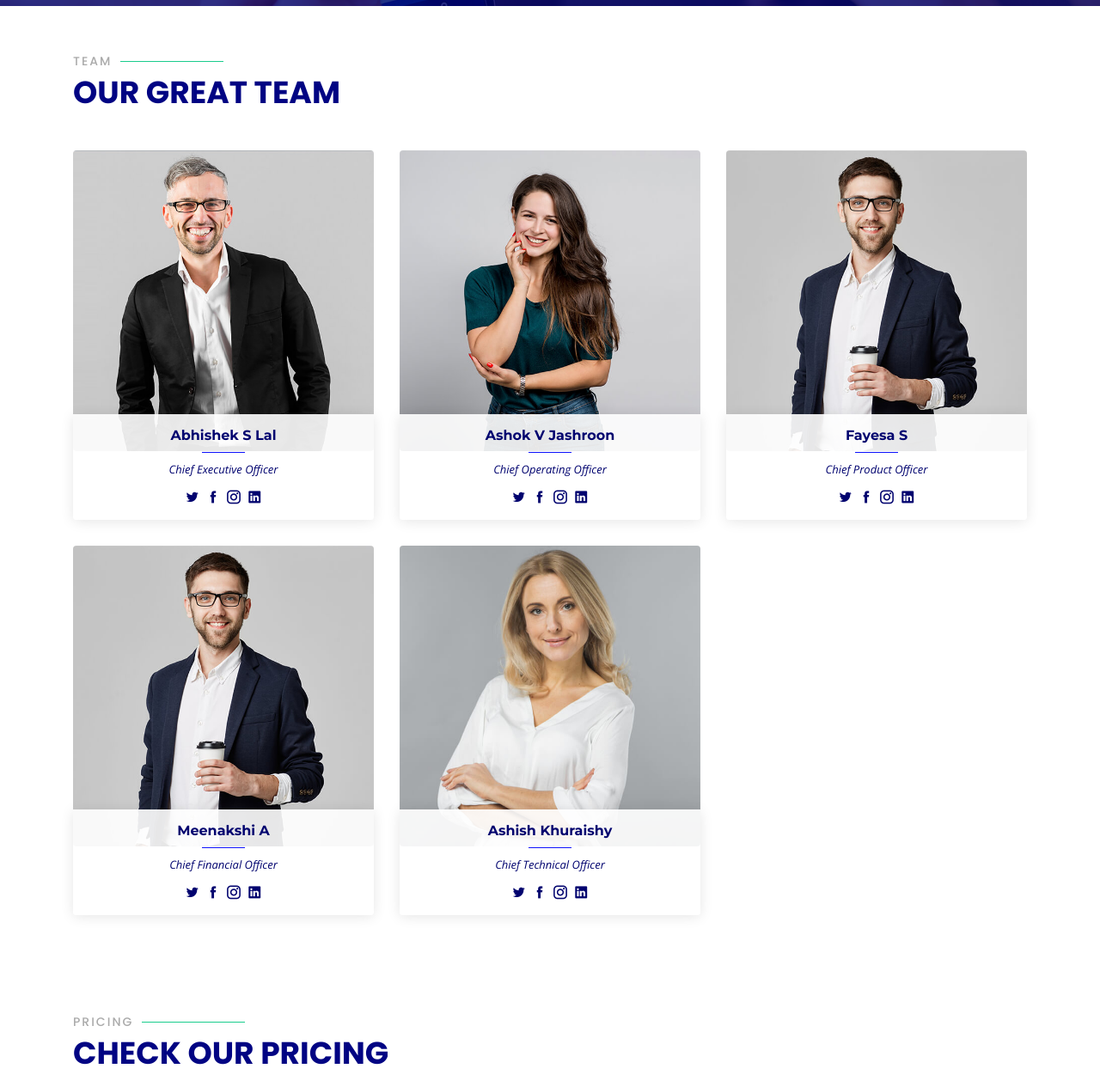
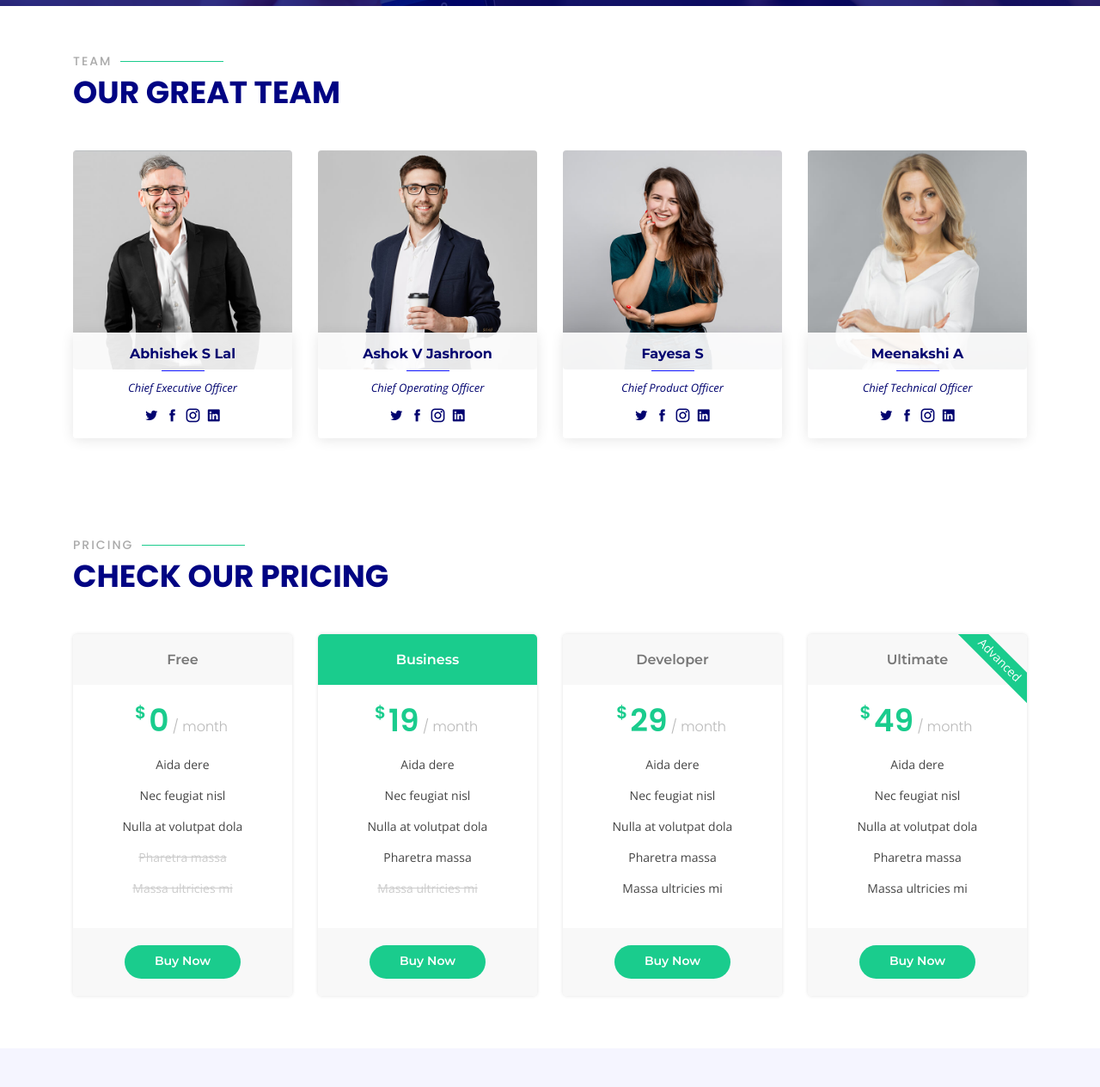
Before and after one commit to Abhishek-S-Lal/RubixCube-Website, a plain HTML site: page index.html in a window 1280 px wide. Shown: the part 5751-7016 px from the top of the page at 86% size. Drawn offline with nearby package versions, Linux system fonts and the light colour scheme.

Commit message:
team member updated

```diff
--- a/index.html
+++ b/index.html
@@ -533,7 +533,7 @@
 
         <div class="row" data-aos="fade-left">
 
-          <div class="col-lg-4 col-md-6">
+          <div class="col-lg-3 col-md-6">
             <div class="member" data-aos="zoom-in" data-aos-delay="100">
               <div class="pic"><img src="assets/img/team/team-1.jpg" class="img-fluid" alt=""></div>
               <div class="member-info">
@@ -549,9 +549,9 @@
             </div>
           </div>
 
-          <div class="col-lg-4 col-md-6 mt-5 mt-md-0">
+          <div class="col-lg-3 col-md-6 mt-5 mt-md-0">
             <div class="member" data-aos="zoom-in" data-aos-delay="200">
-              <div class="pic"><img src="assets/img/team/team-2.jpg" class="img-fluid" alt=""></div>
+              <div class="pic"><img src="assets/img/team/team-3.jpg" class="img-fluid" alt=""></div>
               <div class="member-info">
                 <h4>Ashok V Jashroon</h4>
                 <span>Chief Operating Officer</span>
@@ -565,9 +565,9 @@
             </div>
           </div>
 
-          <div class="col-lg-4 col-md-6 mt-5 mt-lg-0">
+          <div class="col-lg-3 col-md-6 mt-5 mt-lg-0">
             <div class="member" data-aos="zoom-in" data-aos-delay="300">
-              <div class="pic"><img src="assets/img/team/team-3.jpg" class="img-fluid" alt=""></div>
+              <div class="pic"><img src="assets/img/team/team-2.jpg" class="img-fluid" alt=""></div>
               <div class="member-info">
                 <h4>Fayesa S</h4>
                 <span>Chief Product Officer</span>
@@ -580,30 +580,13 @@
               </div>
             </div>
           </div>
-        </div>
 
-        <div class="row" data-aos="fade-left" style="margin-top: 30px;">
-          <div class="col-lg-4 col-md-6 mt-5 mt-lg-0">
-            <div class="member" data-aos="zoom-in" data-aos-delay="300">
-              <div class="pic"><img src="assets/img/team/team-3.jpg" class="img-fluid" alt=""></div>
-              <div class="member-info">
-                <h4>Meenakshi A</h4>
-                <span>Chief Financial Officer</span>
-                <div class="social">
-                  <a href=""><i class="icofont-twitter"></i></a>
-                  <a href=""><i class="icofont-facebook"></i></a>
-                  <a href=""><i class="icofont-instagram"></i></a>
-                  <a href=""><i class="icofont-linkedin"></i></a>
-                </div>
-              </div>
-            </div>
-          </div>
 
-          <div class="col-lg-4 col-md-6 mt-5 mt-lg-0">
+          <div class="col-lg-3 col-md-6 mt-5 mt-lg-0">
             <div class="member" data-aos="zoom-in" data-aos-delay="400">
               <div class="pic"><img src="assets/img/team/team-4.jpg" class="img-fluid" alt=""></div>
               <div class="member-info">
-                <h4>Ashish Khuraishy</h4>
+                <h4>Meenakshi A</h4>
                 <span>Chief Technical Officer</span>
                 <div class="social">
                   <a href=""><i class="icofont-twitter"></i></a>
@@ -614,7 +597,7 @@
               </div>
             </div>
           </div>
-
+        </div>
         </div>
 
       </div>
```
